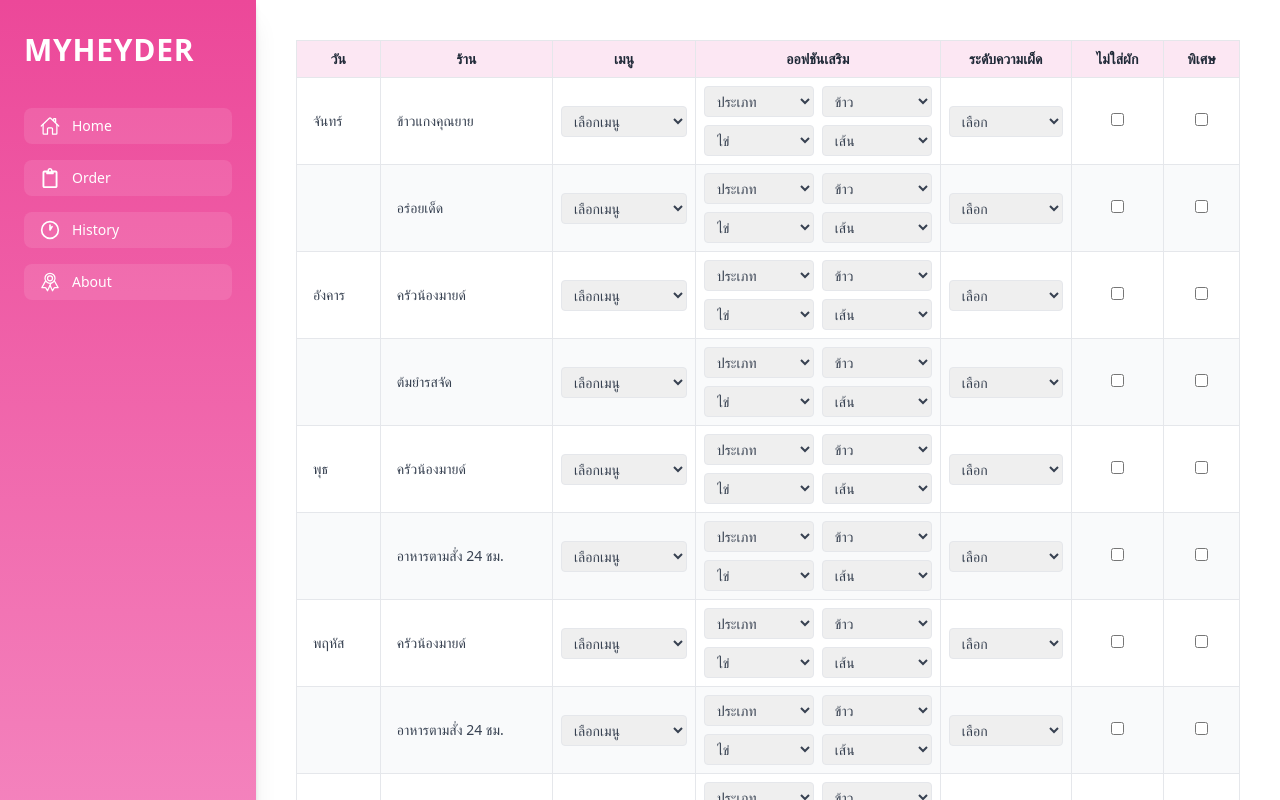
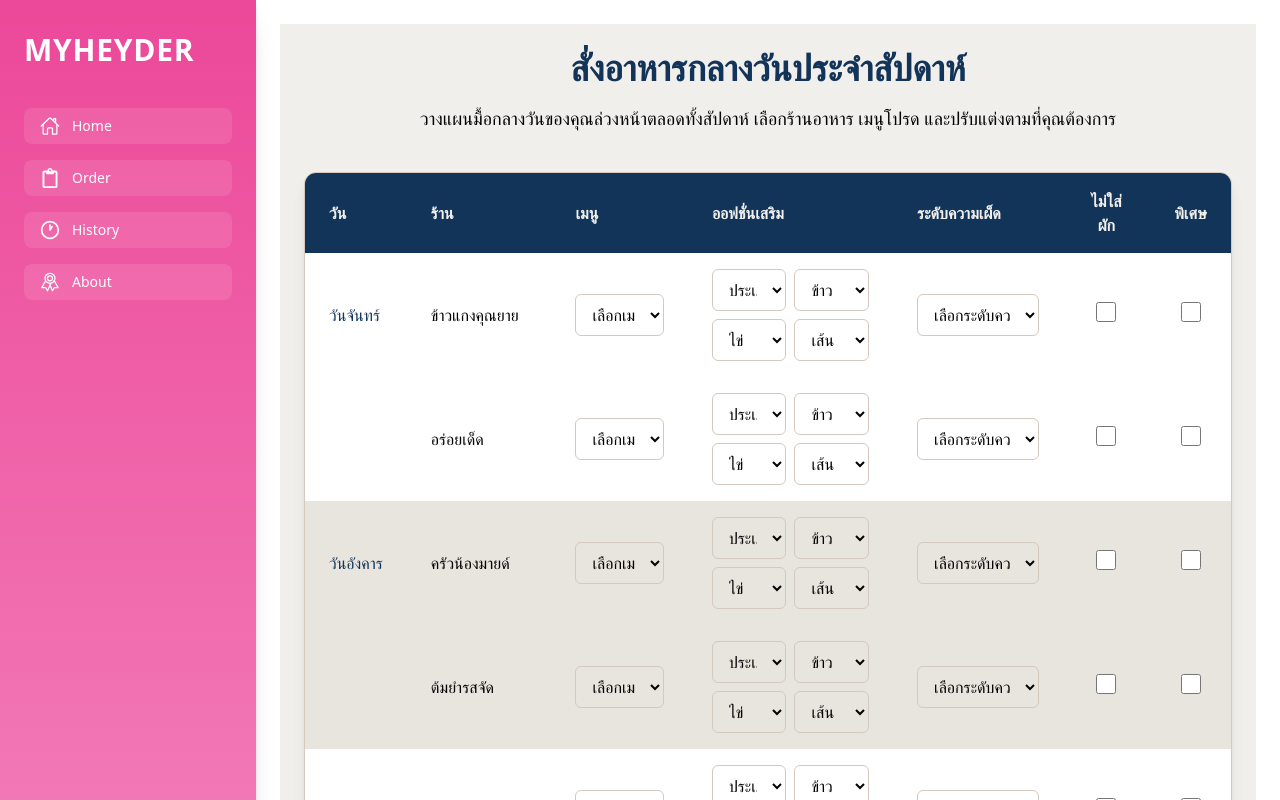
Before and after one commit to Ponanarutt/myhiwder-frontend, a React (Create React App) app in the folder frontend/: page / in a window 1280 px wide. Both pictures are taken after a click on the button "Order". Shown: the top 800 px of the page. Built offline with nearby package versions, Linux system fonts and the light colour scheme.

Commit message:
Modify color theme in order page and add Header Text

```diff
--- a/frontend/package.json
+++ b/frontend/package.json
@@ -39,6 +39,7 @@
     ]
   },
   "devDependencies": {
+    "@babel/plugin-transform-private-property-in-object": "^7.27.1",
     "autoprefixer": "^10.4.21",
     "postcss": "^8.5.3",
     "tailwindcss": "^3.4.17"
--- a/frontend/src/component/Orderpage.js
+++ b/frontend/src/component/Orderpage.js
@@ -28,8 +28,9 @@ const autoSubmit = (data) => {
 };
 
 const Orderpage = () => {
+  // Only include weekdays (Monday-Friday)
   const days = useMemo(() => {
-    const weekdays = ["จันทร์", "อังคาร", "พุธ", "พฤหัส", "ศุกร์", "เสาร์", "อาทิตย์"];
+    const weekdays = ["จันทร์", "อังคาร", "พุธ", "พฤหัส", "ศุกร์"];
     return weekdays.map((day) => ({
       day,
       shops: [
@@ -69,32 +70,79 @@ const Orderpage = () => {
     autoSubmit(updated);
   };
 
+  // Custom color palette
+  const colors = {
+    background: "rgb(241, 239, 236)",
+    secondary: "rgb(212, 201, 190)",
+    primary: "rgb(18, 52, 88)",
+    text: "rgb(3, 3, 3)",
+    lightText: "rgb(241, 239, 236)",
+    lightBackground: "rgb(255, 255, 255)",
+    rowAlternate: "rgb(232, 228, 222)",
+  };
+
   return (
-    <div className="w-full min-h-screen p-4 bg-white">
+    <div className="w-full min-h-screen p-6" style={{ backgroundColor: colors.background }}>
+      <div className="max-w-full mx-auto">
+        {/* Header Section - Made Larger with single line text */}
+        <div className="mb-10 text-center">
+          <h1 className="text-4xl font-bold mb-4" style={{ color: colors.primary }}>สั่งอาหารกลางวันประจำสัปดาห์</h1>
+          <div className="whitespace-nowrap overflow-hidden text-ellipsis max-w-full mx-auto mb-4">
+            <p className="text-lg inline-block" style={{ color: colors.text }}>
+              วางแผนมื้อกลางวันของคุณล่วงหน้าตลอดทั้งสัปดาห์ เลือกร้านอาหาร เมนูโปรด และปรับแต่งตามที่คุณต้องการ
+            </p>
+          </div>
+        </div>
+
+        {/* Table Section */}
+        <div className="rounded-xl shadow-lg overflow-hidden border"
+             style={{ backgroundColor: colors.lightBackground, borderColor: colors.secondary }}>
           <div className="overflow-x-auto">
-        <table className="min-w-full text-sm text-gray-700 border border-gray-300 rounded-md bg-white shadow">
-          <thead className="bg-pink-100 text-gray-800 font-semibold">
-            <tr>
-              <th className="px-4 py-2 border">วัน</th>
-              <th className="px-4 py-2 border">ร้าน</th>
-              <th className="px-4 py-2 border">เมนู</th>
-              <th className="px-4 py-2 border">ออฟชันเสริม</th>
-              <th className="px-4 py-2 border">ระดับความเผ็ด</th>
-              <th className="px-4 py-2 border">ไม่ใส่ผัก</th>
-              <th className="px-4 py-2 border">พิเศษ</th>
+            <table className="min-w-full">
+              <thead style={{ backgroundColor: colors.primary, color: colors.lightText }}>
+                <tr className="text-base">
+                  <th className="px-6 py-4 text-left font-bold">วัน</th>
+                  <th className="px-6 py-4 text-left font-bold">ร้าน</th>
+                  <th className="px-6 py-4 text-left font-bold">เมนู</th>
+                  <th className="px-6 py-4 text-left font-bold">ออฟชั่นเสริม</th>
+                  <th className="px-6 py-4 text-left font-bold">ระดับความเผ็ด</th>
+                  <th className="px-6 py-4 text-center font-bold">ไม่ใส่ผัก</th>
+                  <th className="px-6 py-4 text-center font-bold">พิเศษ</th>
                 </tr>
               </thead>
-          <tbody>
+              <tbody style={{ color: colors.text }}>
                 {menuData.map((dayItem, dayIdx) =>
-              dayItem.shops.map((shop, shopIdx) => (
-                <tr key={`${dayIdx}-${shopIdx}`} className="even:bg-gray-50">
-                  <td className="px-4 py-2 border">{shopIdx === 0 ? dayItem.day : ""}</td>
-                  <td className="px-4 py-2 border">{shop.shopName}</td>
+                  dayItem.shops.map((shop, shopIdx) => {
+                    // Alternate row colors by day (not by individual row)
+                    const isAlternateDay = dayIdx % 2 === 1;
+                    const rowBackground = isAlternateDay ? colors.rowAlternate : colors.lightBackground;
+
+                    return (
+                      <tr
+                        key={`${dayIdx}-${shopIdx}`}
+                        className="transition-colors hover:bg-opacity-80"
+                        style={{ backgroundColor: rowBackground }}
+                      >
+                        <td className="px-6 py-4 whitespace-nowrap">
+                          {shopIdx === 0 ? (
+                            <div className="flex items-center">
+                              <span className="font-medium text-base" style={{ color: colors.primary }}>วัน{dayItem.day}</span>
+                            </div>
+                          ) : ""}
+                        </td>
+                        <td className="px-6 py-4">
+                          <span className="font-medium">{shop.shopName}</span>
+                        </td>
 
                         {/* เมนู */}
-                  <td className="px-2 py-2 border">
+                        <td className="px-6 py-4">
                           <select
-                      className="w-full border rounded px-2 py-1"
+                            className="w-full rounded-md px-3 py-2 focus:outline-none text-base"
+                            style={{
+                              border: `1px solid ${colors.secondary}`,
+                              color: colors.text,
+                              backgroundColor: rowBackground
+                            }}
                             value={shop.menu}
                             onChange={(e) => handleChange(dayIdx, shopIdx, "menu", e.target.value)}
                           >
@@ -106,12 +154,17 @@ const Orderpage = () => {
                         </td>
 
                         {/* ออฟชันเสริม */}
-                  <td className="px-2 py-2 border">
+                        <td className="px-6 py-4">
                           <div className="grid grid-cols-2 gap-2">
                             {Object.entries(addonGroups).map(([group, options]) => (
                               <select
                                 key={group}
-                          className="w-full border rounded px-2 py-1"
+                                className="w-full rounded-md px-3 py-2 focus:outline-none text-base"
+                                style={{
+                                  border: `1px solid ${colors.secondary}`,
+                                  color: colors.text,
+                                  backgroundColor: rowBackground
+                                }}
                                 value={shop.addons[group]}
                                 onChange={(e) => handleAddonGroupChange(dayIdx, shopIdx, group, e.target.value)}
                               >
@@ -125,13 +178,18 @@ const Orderpage = () => {
                         </td>
 
                         {/* ความเผ็ด */}
-                  <td className="px-2 py-2 border">
+                        <td className="px-6 py-4">
                           <select
-                      className="w-full border rounded px-2 py-1"
+                            className="w-full rounded-md px-3 py-2 focus:outline-none text-base"
+                            style={{
+                              border: `1px solid ${colors.secondary}`,
+                              color: colors.text,
+                              backgroundColor: rowBackground
+                            }}
                             value={shop.spiceLevel}
                             onChange={(e) => handleChange(dayIdx, shopIdx, "spiceLevel", e.target.value)}
                           >
-                      <option value="">เลือก</option>
+                            <option value="">เลือกระดับความเผ็ด</option>
                             {spiceLevels.map((level, i) => (
                               <option key={i} value={level}>{level}</option>
                             ))}
@@ -139,29 +197,50 @@ const Orderpage = () => {
                         </td>
 
                         {/* ไม่ใส่ผัก */}
-                  <td className="px-4 py-2 border text-center">
+                        <td className="px-6 py-4 text-center">
+                          <label className="inline-flex items-center">
                             <input
                               type="checkbox"
-                      className="accent-pink-500"
+                              className="w-5 h-5 rounded focus:ring-2"
+                              style={{
+                                accentColor: colors.primary,
+                                borderColor: colors.secondary
+                              }}
                               checked={shop.noVeg}
                               onChange={(e) => handleChange(dayIdx, shopIdx, "noVeg", e.target.checked)}
                             />
+                          </label>
                         </td>
 
                         {/* พิเศษ */}
-                  <td className="px-4 py-2 border text-center">
+                        <td className="px-6 py-4 text-center">
+                          <label className="inline-flex items-center">
                             <input
                               type="checkbox"
-                      className="accent-pink-500"
+                              className="w-5 h-5 rounded focus:ring-2"
+                              style={{
+                                accentColor: colors.primary,
+                                borderColor: colors.secondary
+                              }}
                               checked={shop.isSpecial}
                               onChange={(e) => handleChange(dayIdx, shopIdx, "isSpecial", e.target.checked)}
                             />
+                          </label>
                         </td>
                       </tr>
-              ))
+                    );
+                  })
                 )}
               </tbody>
             </table>
+          </div>
+        </div>
+
+        {/* Footer Section */}
+        <div className="mt-6 text-center" style={{ color: colors.text }}>
+          <p>ระบบจะบันทึกข้อมูลอัตโนมัติทุกครั้งที่มีการเปลี่ยนแปลง</p>
+          <p className="mt-1">© 2025 ระบบสั่งอาหารกลางวันประจำสัปดาห์</p>
+        </div>
       </div>
     </div>
   );
```
Also changed, not shown: 1 other file (tests, documents, lock files or other folders). Lines whose indentation alone changed are shown as unchanged.
